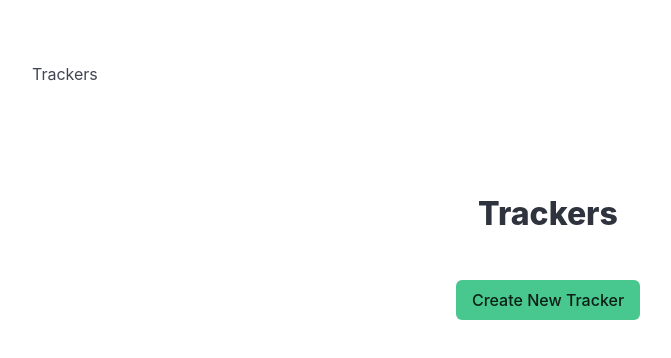
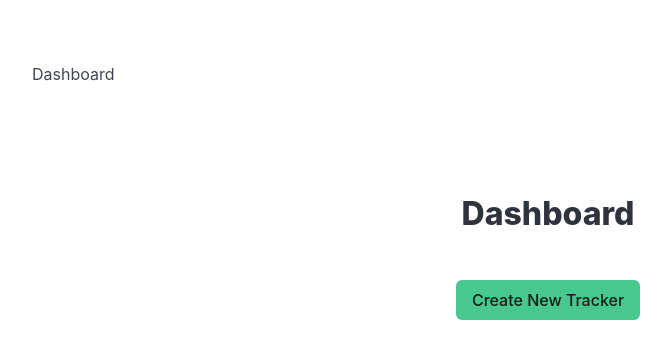
Before and after one commit to anthonyisensee/event-tracker, a React (Create React App) app: page / in a window 1280 px wide. Shown: the top 358 px of the page, without its empty margins (92-763 px from the left). Built offline with nearby package versions, Linux system fonts and the light colour scheme.

Commit message:
chore: refactors trackers page to dashboard

```diff
--- a/src/App.js
+++ b/src/App.js
@@ -1,5 +1,5 @@
 import { BrowserRouter, Routes, Route } from 'react-router-dom'
-import Trackers from './Views/Tracker/Trackers'
+import Dashboard from './Views/Dashboard/Dashboard'
 import Tracker from './Views/Tracker/Tracker'
 import Navbar from './Shared/Navbar'
 import CreateTracker from './Views/Tracker/CreateTracker'
@@ -17,7 +17,7 @@ function App() {
                 <section className="section">
                     <Routes>
 
-                        <Route path="/" element={<Trackers />} />
+                        <Route path="/" element={<Dashboard />} />
 
                         <Route path="/tracker/:trackerId" element={<Tracker />} />
                         <Route path="/tracker/create" element={<CreateTracker />} />
--- a/src/Shared/Navbar.js
+++ b/src/Shared/Navbar.js
@@ -8,7 +8,7 @@ const Navbar = () => {
     return (
         <nav className="navbar" role="navigation" aria-label="main navigation">
             <div className="navbar-brand">
-                <Link to="/" className="navbar-item">Trackers</Link>
+                <Link to="/" className="navbar-item">Dashboard</Link>
                 {/* <button onClick={() => setHamburgerIsOpen(!hamburgerIsOpen)} role="button" className={`navbar-burger ${hamburgerIsOpen ? "is-active" : ""}`} aria-label="menu" aria-expanded={hamburgerIsOpen}>
                     <span aria-hidden="true"></span>
                     <span aria-hidden="true"></span>
--- a/src/Views/Tracker/Trackers.js
+++ b/src/Views/Dashboard/Dashboard.js
@@ -1,9 +1,9 @@
-import TrackerCard from "./TrackerCard"
+import TrackerCard from "../Tracker/TrackerCard"
 import { Link } from "react-router-dom"
 import { getAllTrackers } from "../../IndexedDB/IndexedDB"
 import { useEffect, useState } from "react"
 
-const Trackers = () => {
+const Dashboard = () => {
 
     const [trackers, setTrackers] = useState()
 
@@ -18,7 +18,7 @@ const Trackers = () => {
     return (
         <div>
             <div className="content has-text-centered">
-                <h1>Trackers</h1>
+                <h1>Dashboard</h1>
             </div>
             <div className="fixed-grid has-1-cols-mobile has-2-cols-tablet has-3-cols-desktop has-3-cols-widescreen has-5-cols-fullhd">
                 <div className="grid">
@@ -39,4 +39,4 @@ const Trackers = () => {
 
 }
 
-export default Trackers
+export default Dashboard
```
